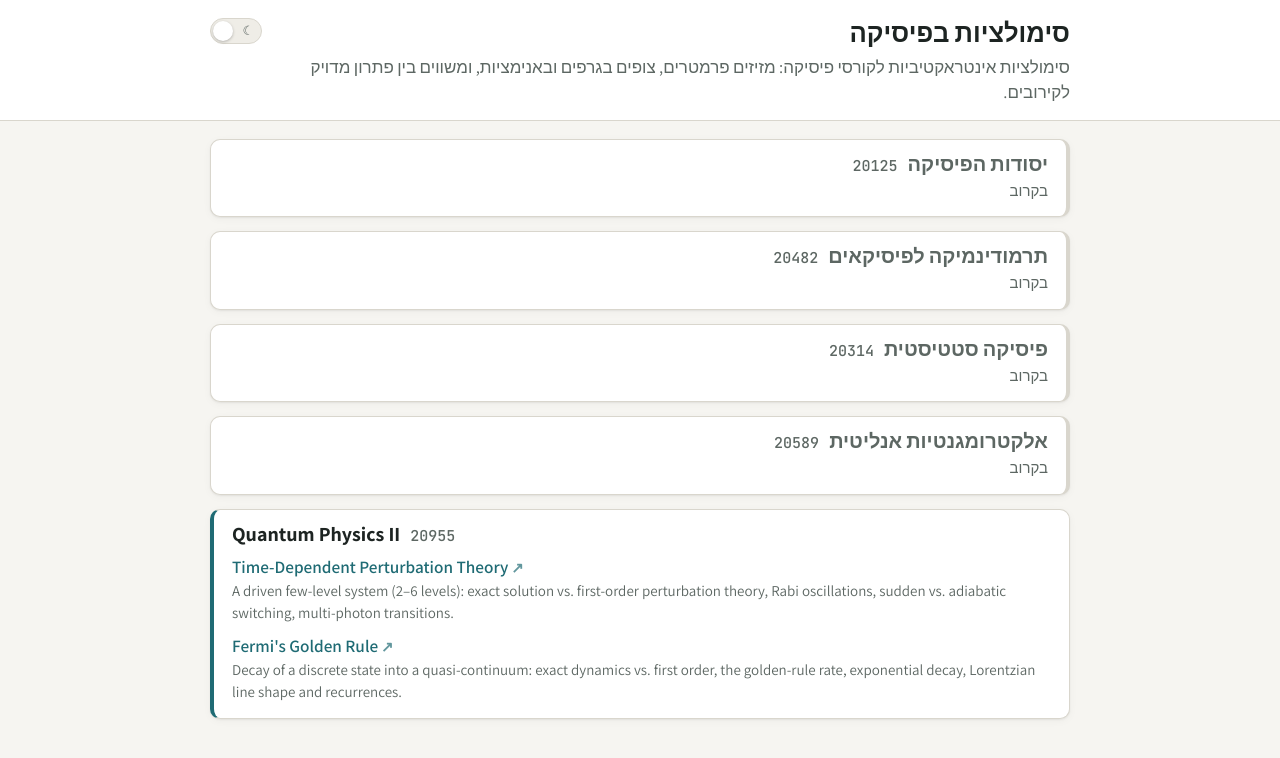
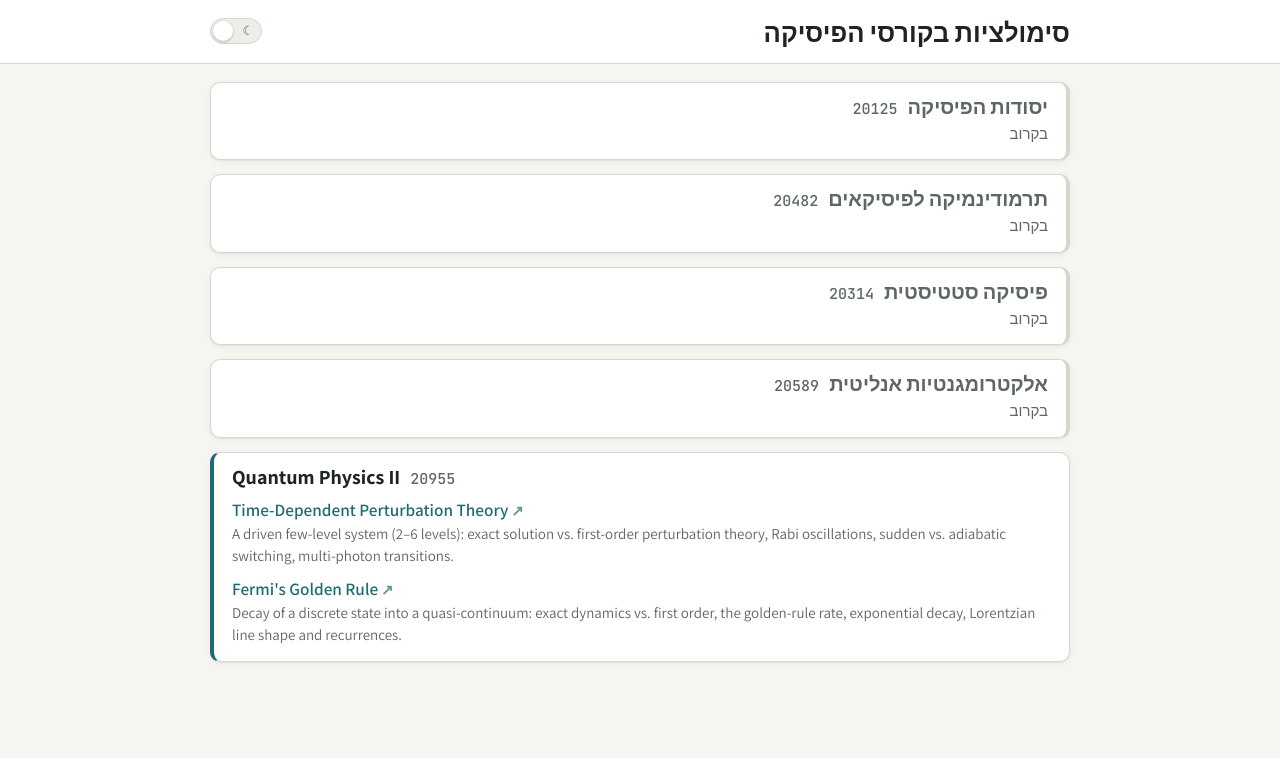
Before and after one commit to guy531/physics-sims, a plain HTML site: page index.html in a window 1280 px wide. Drawn offline with Linux system fonts and the light colour scheme.

Commit message:
Home page: new title, drop the intro sentence
Co-Authored-By: Claude Opus 5.5 <noreply@anthropic.com>

```diff
--- a/index.html
+++ b/index.html
@@ -3,7 +3,7 @@
 <head>
 <meta charset="utf-8">
 <meta name="viewport" content="width=device-width, initial-scale=1">
-<title>סימולציות בפיסיקה</title>
+<title>סימולציות בקורסי הפיסיקה</title>
 <link rel="stylesheet" href="shared/sim.css">
 <link rel="stylesheet" href="shared/site.css">
 </head>
--- a/shared/site.js
+++ b/shared/site.js
@@ -3,8 +3,7 @@
 (function(){
   const esc = s => String(s ?? '').replace(/[&<>"']/g, c => ({'&':'&amp;','<':'&lt;','>':'&gt;','"':'&quot;',"'":'&#39;'})[c]);
   const T = {
-    title:'סימולציות בפיסיקה',
-    intro:'סימולציות אינטראקטיביות לקורסי פיסיקה: מזיזים פרמטרים, צופים בגרפים ובאנימציות, ומשווים בין פתרון מדויק לקירובים.',
+    title:'סימולציות בקורסי הפיסיקה',
     soon:{he:'בקרוב', en:'Coming soon'}, open:{he:'נפתח בלשונית חדשה', en:'Opens in a new tab'}, dark:'תצוגה כהה'
   };
   document.title = T.title;
@@ -20,7 +19,7 @@
   }).join('');
   $('app').innerHTML = `
     <header class="top">
-      <div><h1>${esc(T.title)}</h1><p>${esc(T.intro)}</p></div>
+      <div><h1>${esc(T.title)}</h1></div>
       <div class="hbtns"><button id="theme"></button></div>
     </header>
     <div class="site">${courses}</div>`;
```
